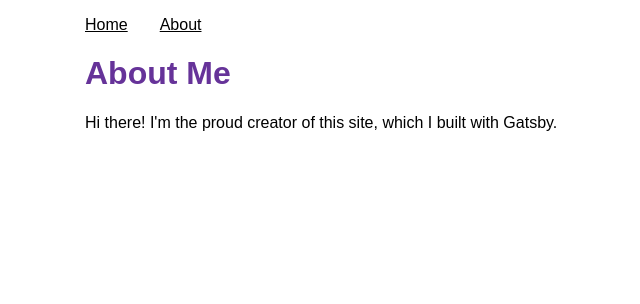
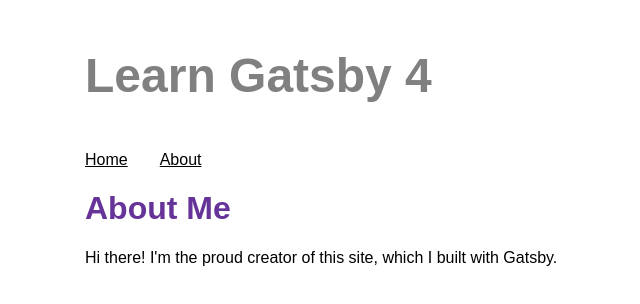
Before and after one commit to EuanGwd-AndDigital/learn-gatsby-4, a Gatsby site: page /about in a window 1280 px wide. Shown: the whole page, without its empty margins (305-945 px from the left). Built offline with nearby package versions, Linux system fonts and the light colour scheme; Gatsby itself is replaced by a stand-in of ours.

Commit message:
Add first GraphQl call

```diff
--- a/src/components/layout.js
+++ b/src/components/layout.js
@@ -1,11 +1,24 @@
 import React from 'react';
-import { Link } from 'gatsby';
+import { Link, useStaticQuery, graphql } from 'gatsby';
 import styled from 'styled-components';
 
 const Layout = ({ pageTitle, children }) => {
+  const data = useStaticQuery(graphql`
+    query SiteTitle {
+      site {
+        siteMetadata {
+          title
+        }
+      }
+    }
+  `);
+
   return (
     <Container>
-      <title>{pageTitle}</title>
+      <title>
+        {pageTitle} | {data.site.siteMetadata.title}
+      </title>
+      <SiteTitle>{data.site.siteMetadata.title}</SiteTitle>
       <nav>
         <NavLinks>
           <NavLinkItem>
@@ -49,3 +62,10 @@ const NavLinkItem = styled.li`
 const NavLinkText = styled(Link)`
   color: black;
 `;
+
+const SiteTitle = styled.header`
+  font-size: 3rem;
+  color: gray;
+  font-weight: 700;
+  margin: 3rem 0;
+`;
```
